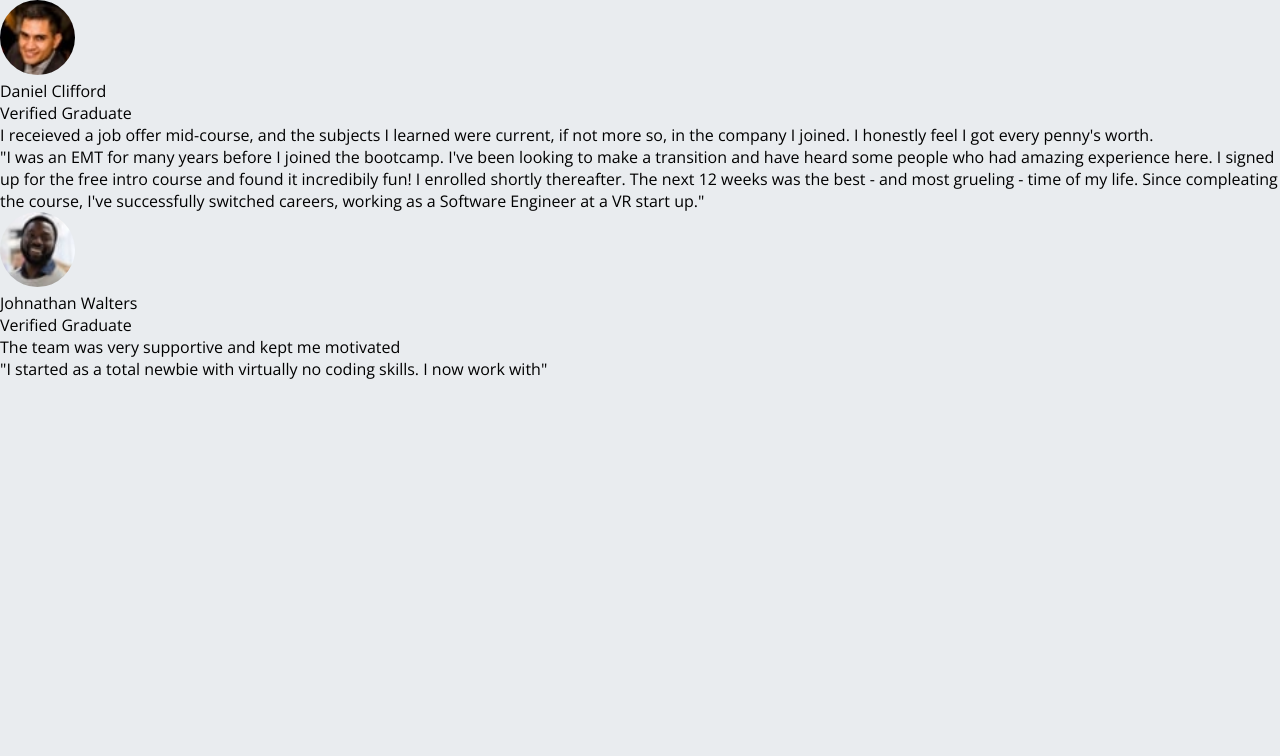
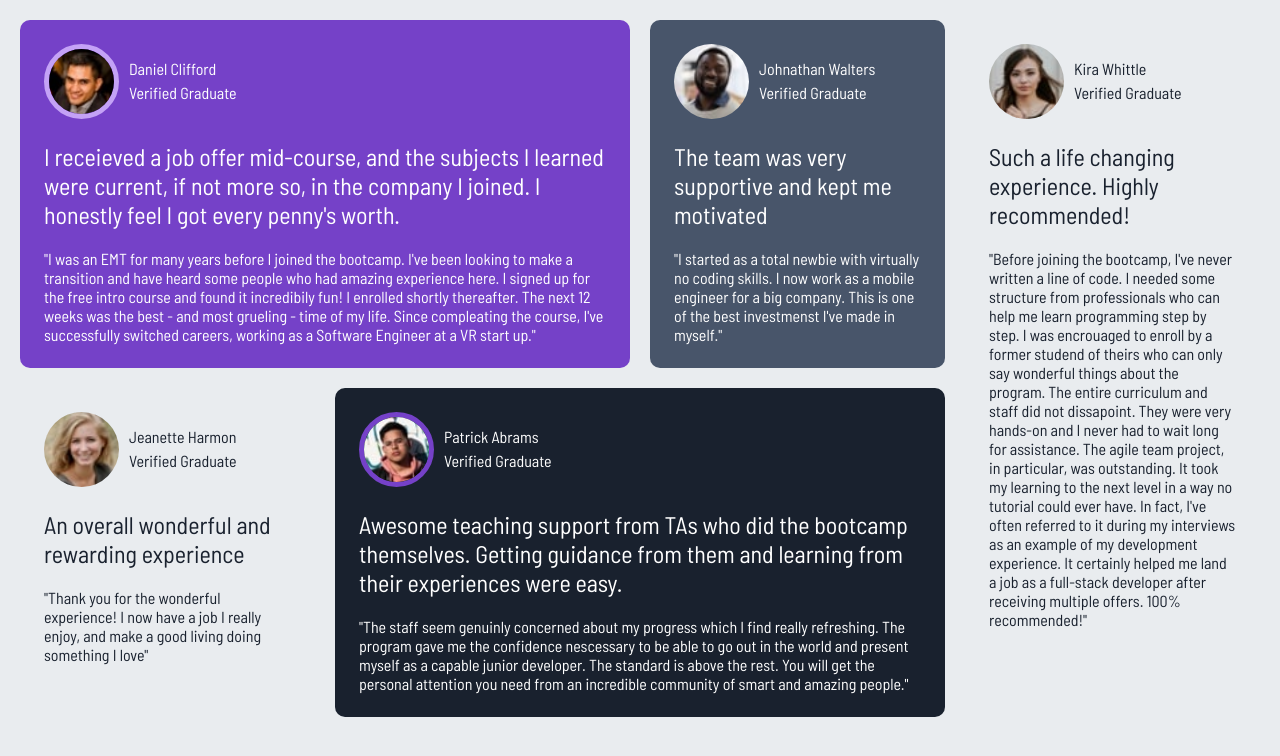
Before and after one commit to ashleymarieturner/Testimonials, a plain HTML site: page index.html in a window 1280 px wide. Drawn offline with nearby package versions, Linux system fonts and the light colour scheme.

Commit message:
Frontend io grid challenge

```diff
--- a/index.html
+++ b/index.html
@@ -7,14 +7,17 @@
     <link rel="stylesheet" href="style.css" />
     <link rel="preconnect" href="https://fonts.googleapis.com" />
     <link rel="preconnect" href="https://fonts.gstatic.com" crossorigin />
+    <link rel="preconnect" href="https://fonts.googleapis.com" />
+    <link rel="preconnect" href="https://fonts.gstatic.com" crossorigin />
     <link
-      href="https://fonts.googleapis.com/css2?family=Open+Sans:ital,wght@0,300..800;1,300..800&display=swap"
+      href="https://fonts.googleapis.com/css2?family=Barlow+Semi+Condensed:ital,wght@0,100;0,200;0,300;0,400;0,500;0,600;0,700;0,800;0,900;1,100;1,200;1,300;1,400;1,500;1,600;1,700;1,800;1,900&display=swap"
       rel="stylesheet"
     />
   </head>
   <body>
     <main class="testimonial-grid">
-      <article class="testimonial">
+      <article class="testimonial card-1 grid-col-span-2">
+        <div class="user">
           <div class="user-img">
             <img src="images/image-daniel.jpg" />
           </div>
@@ -22,7 +25,8 @@
             <p>Daniel Clifford</p>
             <p>Verified Graduate</p>
           </div>
-        <p>
+        </div>
+        <p class="main-quote-heading">
           I receieved a job offer mid-course, and the subjects I learned were
           current, if not more so, in the company I joined. I honestly feel I
           got every penny's worth.
@@ -39,7 +43,8 @@
       </article>
 
       <!--Second testimonial-->
-      <article class="testimonial">
+      <article class="testimonial card-2">
+        <div class="user">
           <div class="user-img">
             <img src="images/image-jonathan.jpg" />
           </div>
@@ -47,10 +52,89 @@
             <p>Johnathan Walters</p>
             <p>Verified Graduate</p>
           </div>
-        <p>The team was very supportive and kept me motivated</p>
+        </div>
+        <p class="main-quote-heading">
+          The team was very supportive and kept me motivated
+        </p>
         <p>
           "I started as a total newbie with virtually no coding skills. I now
-          work with"
+          work as a mobile engineer for a big company. This is one of the best
+          investmenst I've made in myself."
+        </p>
+      </article>
+
+      <!--Third testimonial-->
+      <article class="testimonial card-3">
+        <div class="user">
+          <div class="user-img">
+            <img src="images/image-jeanette.jpg" />
+          </div>
+          <div class="user-info">
+            <p>Jeanette Harmon</p>
+            <p>Verified Graduate</p>
+          </div>
+        </div>
+        <p class="main-quote-heading">
+          An overall wonderful and rewarding experience
+        </p>
+        <p>
+          "Thank you for the wonderful experience! I now have a job I really
+          enjoy, and make a good living doing something I love"
+        </p>
+      </article>
+
+      <!--Fourth Testimonial-->
+      <article class="testimonial card-4 grid-col-span-2">
+        <div class="user">
+          <div class="user-img">
+            <img src="images/image-patrick.jpg" />
+          </div>
+          <div class="user-info">
+            <p>Patrick Abrams</p>
+            <p>Verified Graduate</p>
+          </div>
+        </div>
+        <p class="main-quote-heading">
+          Awesome teaching support from TAs who did the bootcamp themselves.
+          Getting guidance from them and learning from their experiences were
+          easy.
+        </p>
+        <p>
+          "The staff seem genuinly concerned about my progress which I find
+          really refreshing. The program gave me the confidence nescessary to be
+          able to go out in the world and present myself as a capable junior
+          developer. The standard is above the rest. You will get the personal
+          attention you need from an incredible community of smart and amazing
+          people."
+        </p>
+      </article>
+
+      <!--Fith Testimonial-->
+      <article class="testimonial card-5">
+        <div class="user">
+          <div class="user-img">
+            <img src="images/image-kira.jpg" />
+          </div>
+          <div class="user-info">
+            <p>Kira Whittle</p>
+            <p>Verified Graduate</p>
+          </div>
+        </div>
+        <p class="main-quote-heading">
+          Such a life changing experience. Highly recommended!
+        </p>
+        <p>
+          "Before joining the bootcamp, I've never written a line of code. I
+          needed some structure from professionals who can help me learn
+          programming step by step. I was encrouaged to enroll by a former
+          studend of theirs who can only say wonderful things about the program.
+          The entire curriculum and staff did not dissapoint. They were very
+          hands-on and I never had to wait long for assistance. The agile team
+          project, in particular, was outstanding. It took my learning to the
+          next level in a way no tutorial could ever have. In fact, I've often
+          referred to it during my interviews as an example of my development
+          experience. It certainly helped me land a job as a full-stack
+          developer after receiving multiple offers. 100% recommended!"
         </p>
       </article>
     </main>
--- a/style.css
+++ b/style.css
@@ -2,7 +2,7 @@
   margin: 0;
   padding: 0;
   box-sizing: border-box;
-  font-family: "Open Sans", sans-serif;
+  font-family: "Barlow Semi Condensed", sans-serif;
 }
 body {
   background-color: #e9ecef;
@@ -12,8 +12,59 @@ img {
   width: 75px;
   border-radius: 50%;
 }
-.testimonaial-card {
-  background-color: #fff;
+.testimonial {
   padding: 1.5rem;
-  border-radius: 30px;
+  border-radius: 10px;
 }
+
+.testimonial-grid {
+  display: grid;
+  grid-template-columns: 1fr 1fr 1fr 1fr;
+  gap: 20px;
+  margin: 20px;
+}
+
+/** Cards **/
+.card-1 {
+  background-color: hsl(263, 55%, 52%);
+  color: hsl(0, 0%, 100%);
+}
+.card-1 img {
+  border: 5px solid hsl(264, 82%, 80%);
+}
+
+.card-2 {
+  background-color: hsl(217, 19%, 35%);
+  color: hsl(0, 0%, 100%);
+}
+.card-4 {
+  background-color: hsl(219, 29%, 14%);
+  color: hsl(0, 0%, 100%);
+}
+.card-4 img {
+  border: 5px solid hsl(263, 55%, 52%);
+}
+.card-3,
+.card-5 {
+  color: hsl(219, 29%, 14%);
+}
+.card-5 {
+  grid-column: 4;
+  grid-row: 1 / span 2;
+}
+.main-quote-heading {
+  font-size: 1.5rem;
+  margin: 20px 0px;
+}
+.user {
+  display: flex;
+  align-items: center;
+  gap: 10px;
+}
+.user-info p {
+  margin-bottom: 5px;
+}
+/** Helper classes **/
+.grid-col-span-2 {
+  grid-column: span 2;
+}
```
Lines whose indentation alone changed are shown as unchanged.
